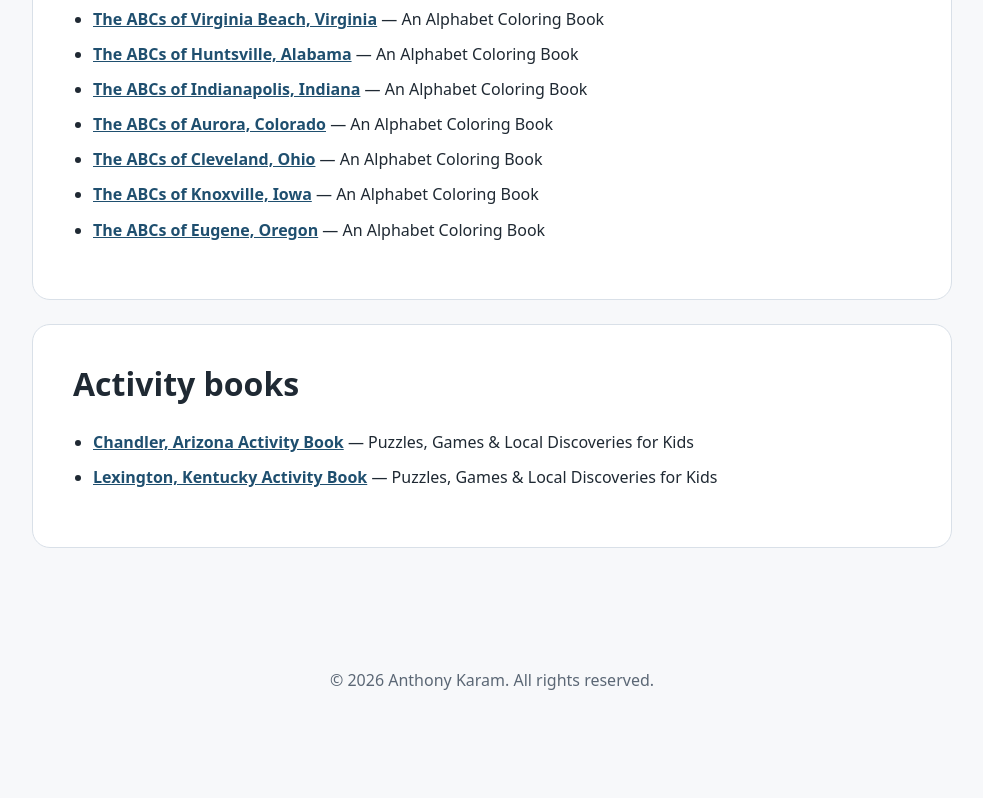
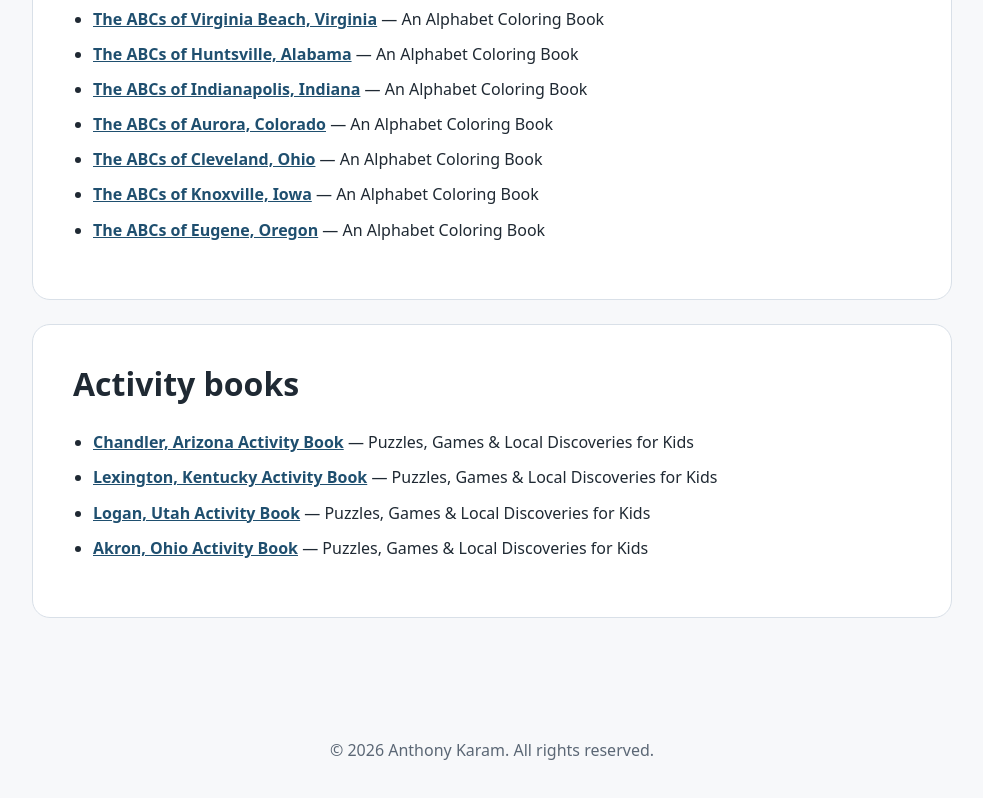
Before and after one commit to anthonykaram/anthony-karam-author-site, a plain HTML site: page books.html in a window 1280 px wide. Shown: the part 1577-2375 px from the top of the page, without its empty margins (148-1131 px from the left). Before the commit the page ends 2319 px from the top, so only its background shows below. Drawn offline with Linux system fonts and the light colour scheme.

Commit message:
Update books.html
added Logan and Akron books

```diff
--- a/books.html
+++ b/books.html
@@ -68,6 +68,8 @@
       <ul class="book-list">
         <li><strong><a href="https://www.amazon.com/dp/B0HQQ47PNQ">Chandler, Arizona Activity Book</a></strong> — Puzzles, Games & Local Discoveries for Kids</li>
         <li><strong><a href="https://www.amazon.com/dp/B0HQR1RXNY">Lexington, Kentucky Activity Book</a></strong> — Puzzles, Games & Local Discoveries for Kids</li>
+        <li><strong><a href="https://www.amazon.com/dp/B0HR7C339P">Logan, Utah Activity Book</a></strong> — Puzzles, Games & Local Discoveries for Kids</li>
+        <li><strong><a href="https://www.amazon.com/dp/B0HR71KD6T">Akron, Ohio Activity Book</a></strong> — Puzzles, Games & Local Discoveries for Kids</li>
       </ul>
     </section>
   </main>
```
